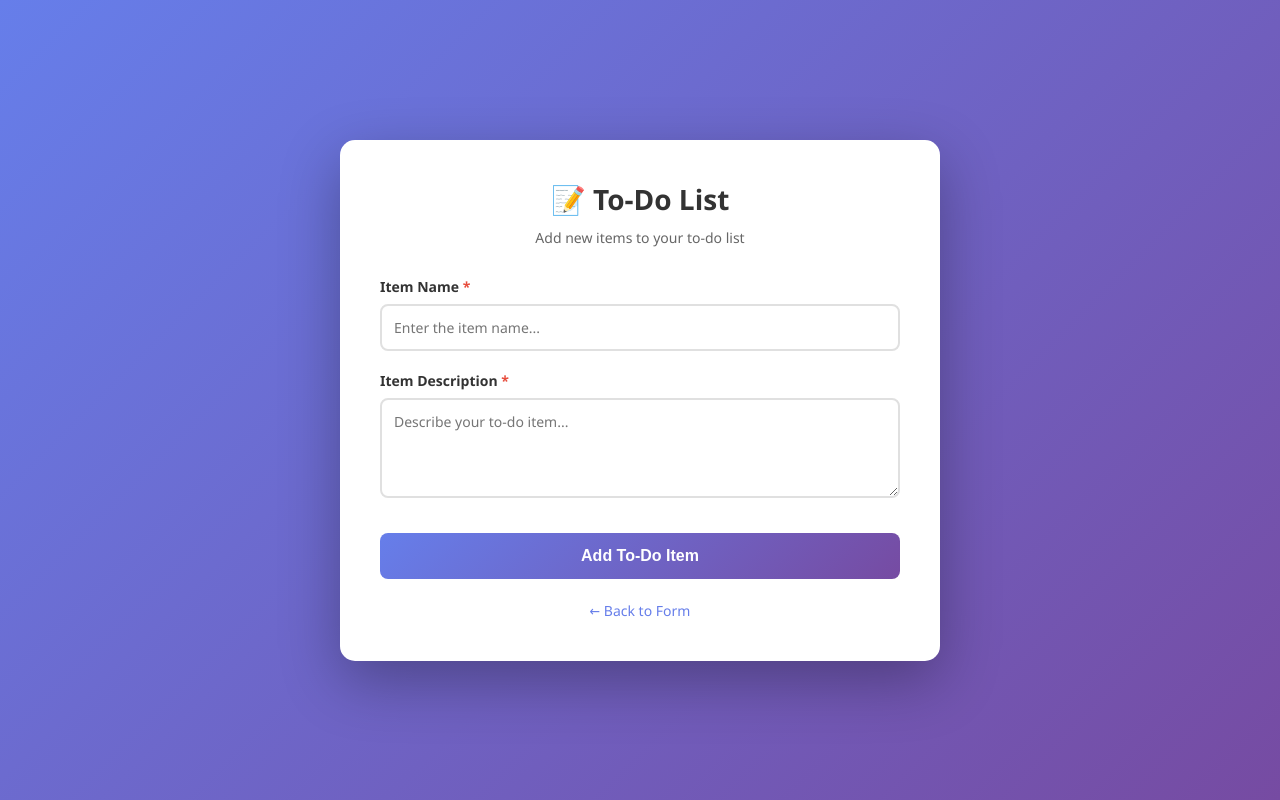
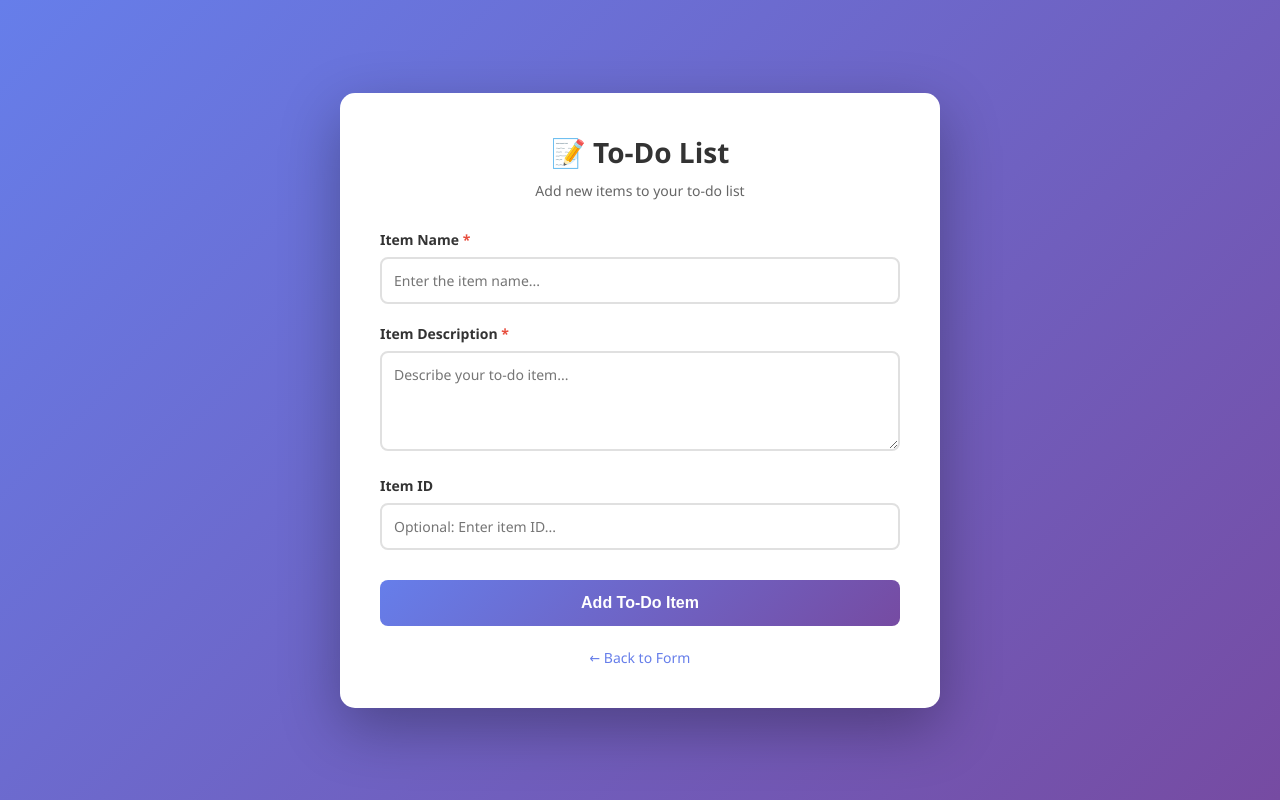
Before and after one commit to nomanqadri34/Flask-and-mongodb, a Flask app: template templates/todo.html in a window 1280 px wide. Run offline with Flask 3, Linux system fonts and the light colour scheme; the template is opened without the code that fills it, so the values that code supplies are empty.

Commit message:
Task 4 Commit 1: Add Item ID field to to-do form

```diff
--- a/templates/todo.html
+++ b/templates/todo.html
@@ -185,6 +185,18 @@
                 ></textarea>
             </div>
 
+            <div class="form-group">
+                <label for="itemID">
+                    Item ID
+                </label>
+                <input
+                    type="text"
+                    id="itemID"
+                    name="itemID"
+                    placeholder="Optional: Enter item ID..."
+                />
+            </div>
+
             <button type="submit" class="submit-btn">Add To-Do Item</button>
         </form>
 
@@ -199,6 +211,7 @@
 
             const itemName = document.getElementById('itemName').value.trim();
             const itemDescription = document.getElementById('itemDescription').value.trim();
+            const itemID = document.getElementById('itemID').value.trim();
 
             if (!itemName || !itemDescription) {
                 showError('Please fill in all required fields');
@@ -213,7 +226,8 @@
                     },
                     body: JSON.stringify({
                         itemName: itemName,
-                        itemDescription: itemDescription
+                        itemDescription: itemDescription,
+                        itemID: itemID || null
                     })
                 });
 
```
